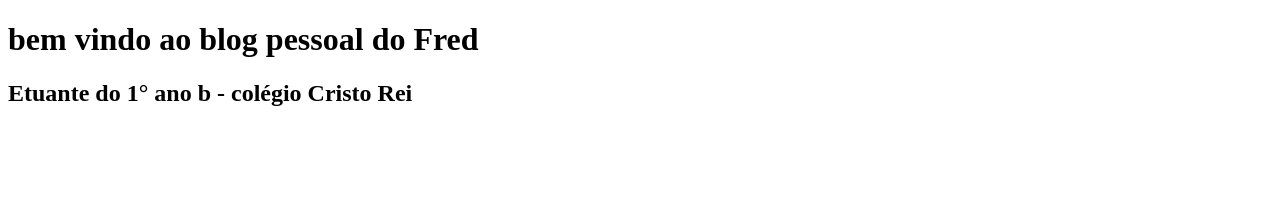
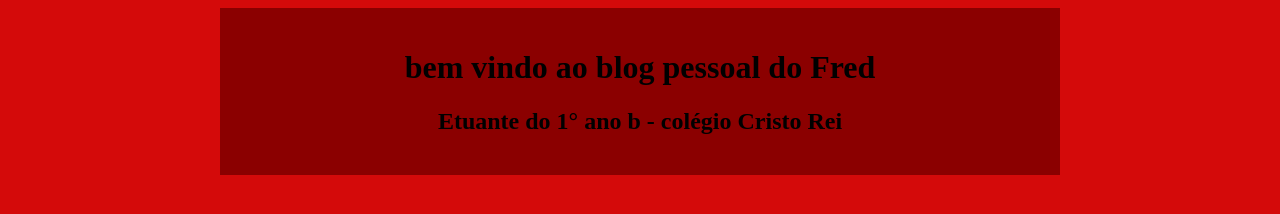
Before and after one commit to fredericopadua-prog/teste-fred-1b, a plain HTML site: page index.html in a window 1280 px wide. Drawn offline with Linux system fonts and the light colour scheme.

Commit message:
INICIADO O CSS

```diff
--- a/style.css
+++ b/style.css
@@ -0,0 +1,11 @@
+body{
+    background-color: rgb(212, 10, 10);
+}
+header{
+    background-color: darkred;
+    color: black;
+    text-align: center;
+    max-width: 800px;
+    margin: 0 auto;
+    padding: 20px;
+}
```
Also changed, not shown: index.html (+2 -1 lines).
